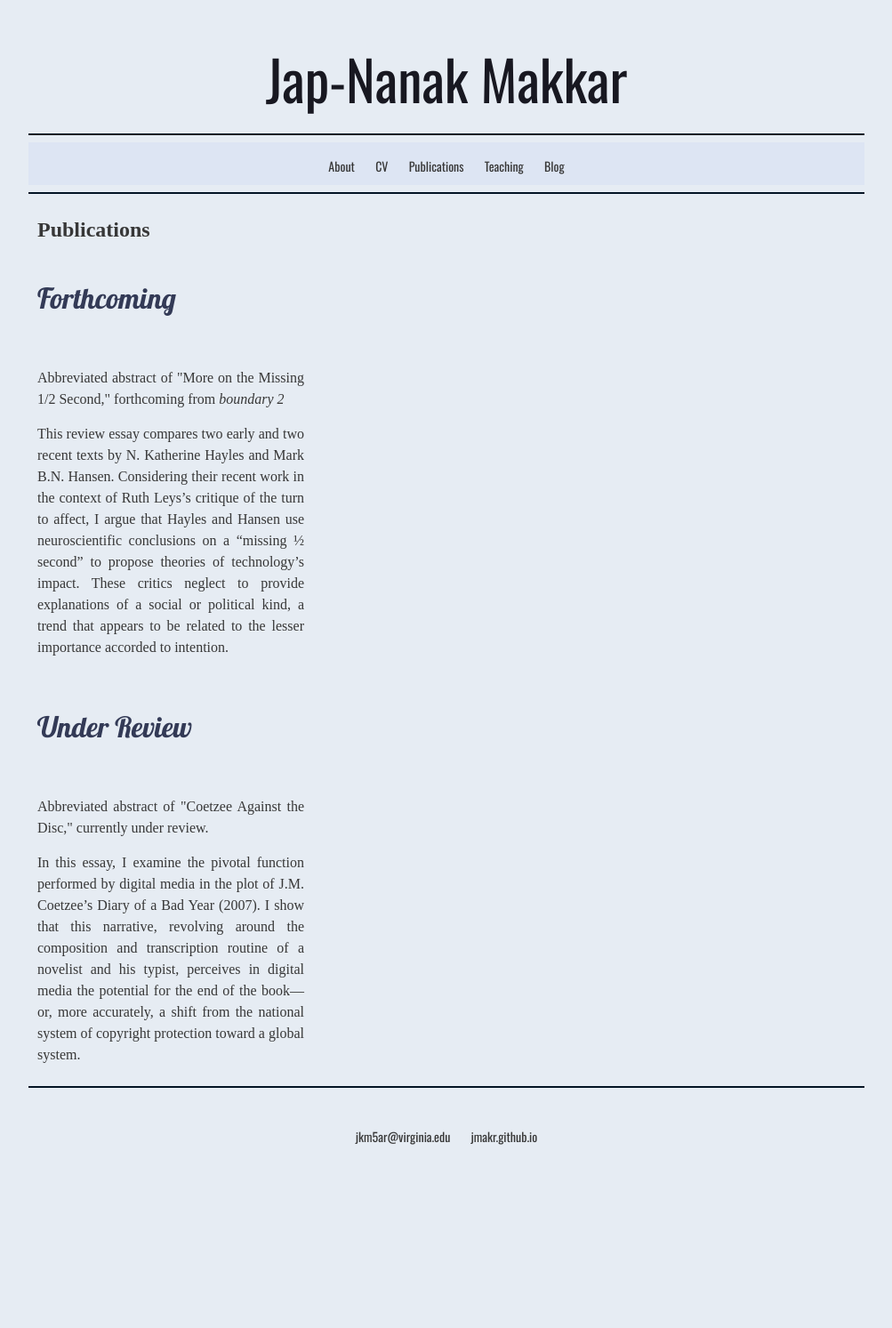
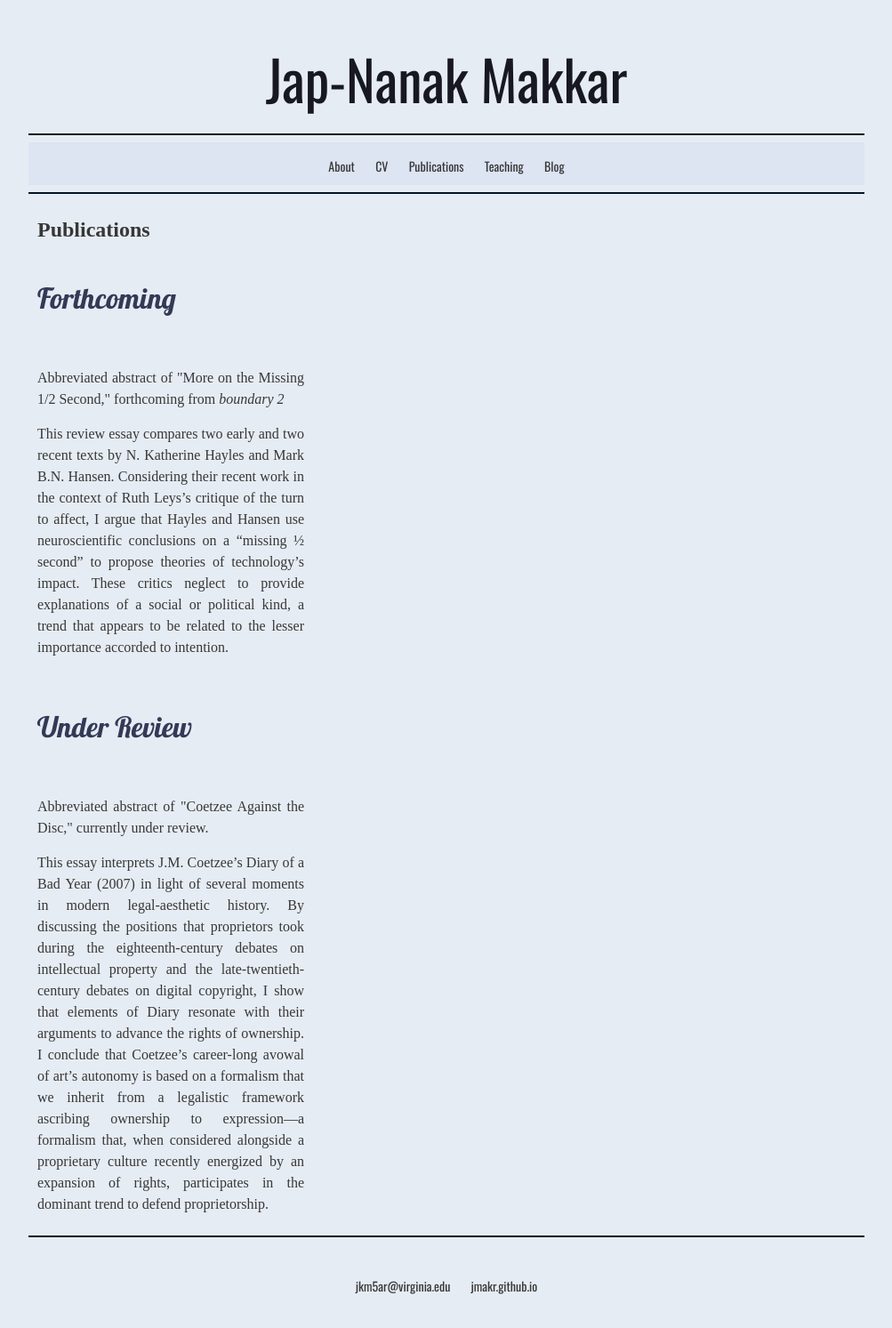
Before and after one commit to jmakr/jmakr.github.io, a Jekyll site: the page built from publications/index.html, in a window 1280 px wide. Shown: the whole page at 89% size, without its empty margins (138-1141 px from the left). Built offline with Jekyll 4.4.1, drawn with Linux system fonts in a browser that asks for light colours; some web fonts are replaced; before the commit the page ends 1325 px from its top, so only the background shows below that.

Commit message:
Update index.html

```diff
--- a/publications/index.html
+++ b/publications/index.html
@@ -26,7 +26,7 @@ title: Publications
 
     <h4>Under Review </h4>
         <p2 align="justify"> Abbreviated abstract of "Coetzee Against the Disc," currently under review.</p2>
-        <p2 align="justify"> In this essay, I examine the pivotal function performed by digital media in the plot of J.M. Coetzee’s Diary of a Bad Year (2007). I show that this narrative, revolving around the composition and transcription routine of a novelist and his typist, perceives in digital media the potential for the end of the book—or, more accurately, a shift from the national system of copyright protection toward a global system. </p2>
+        <p2 align="justify"> This essay interprets J.M. Coetzee’s Diary of a Bad Year (2007) in light of several moments in modern legal-aesthetic history. By discussing the positions that proprietors took during the eighteenth-century debates on intellectual property and the late-twentieth-century debates on digital copyright, I show that elements of Diary resonate with their arguments to advance the rights of ownership. I conclude that Coetzee’s career-long avowal of art’s autonomy is based on a formalism that we inherit from a legalistic framework ascribing ownership to expression—a formalism that, when considered alongside a proprietary culture recently energized by an expansion of rights, participates in the dominant trend to defend proprietorship. </p2>
 
 
 
```
